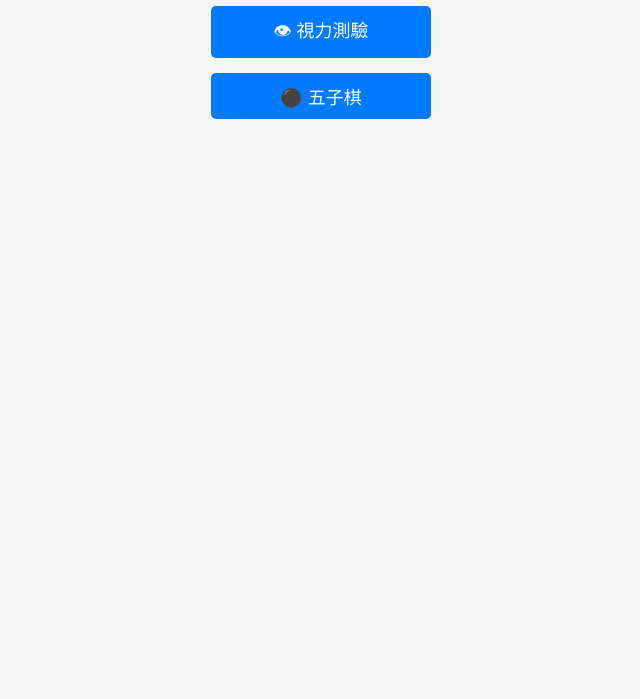
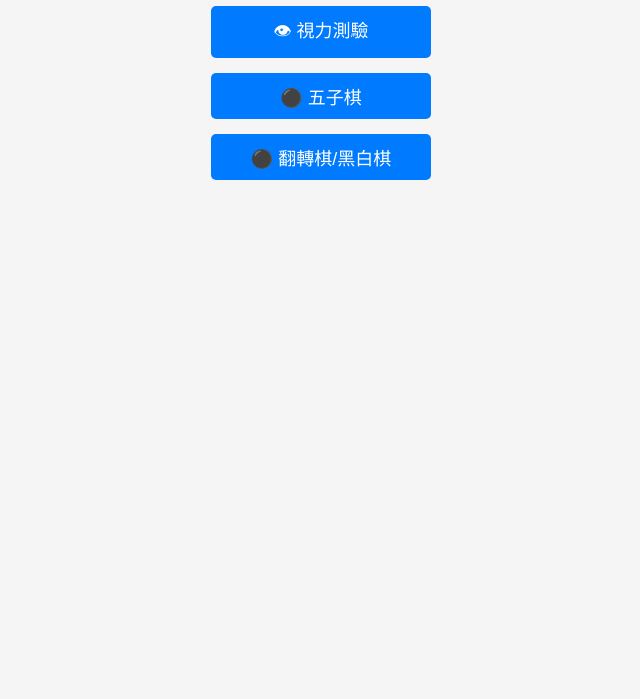
Before and after one commit to d9milktea/miniwebapps, a plain HTML site: page index.html in a window 1280 px wide. Shown: the part 101-800 px from the top of the page, without its empty margins (319-959 px from the left). Drawn offline with Linux system fonts and the light colour scheme.

Commit message:
調整樣式

```diff
--- a/index.html
+++ b/index.html
@@ -43,6 +43,7 @@
     <div class="container">
         <a class="link-button" href="eyevisiontest/eyevisiontest.html">👁 視力測驗</a>
         <a class="link-button" href="gomoku/gomoku.html">⚫ 五子棋</a>
+        <a class="link-button" href="reversi/reversi.html">⚫ 翻轉棋/黑白棋</a>
     </div>
 
 </body>
```
Also changed, not shown: 1 other file.
